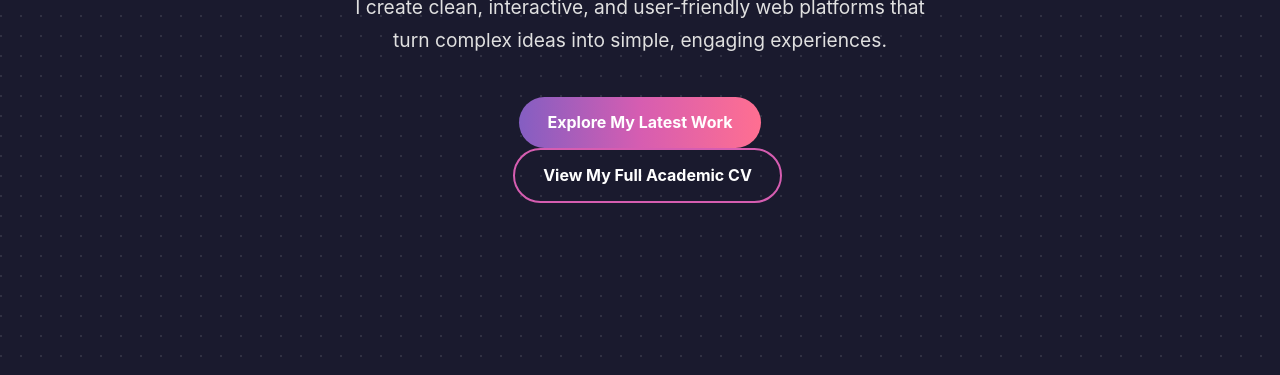
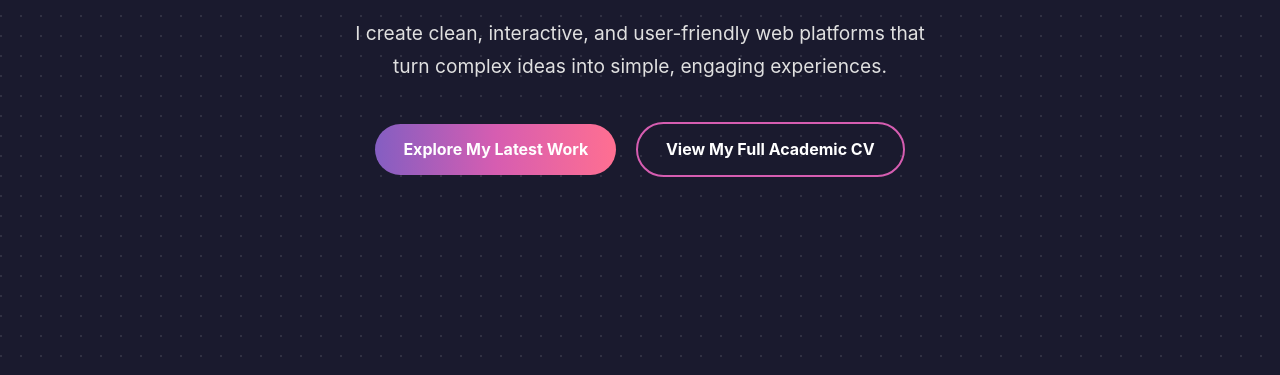
Before and after one commit to SofianePro208/Portfolio, a plain HTML site: page index.html in a window 1280 px wide. Shown: the part 425-800 px from the top of the page. Drawn offline with nearby package versions, Linux system fonts and the light colour scheme.

Commit message:
Update index.html

```diff
--- a/index.html
+++ b/index.html
@@ -41,7 +41,7 @@
                 <h1>I'm Sofiane,</h1>
                 <h2>a <span id="typing-effect"></span></h2>
 <p>I create clean, interactive, and user-friendly web platforms that turn complex ideas into simple, engaging experiences.</p>
-                <a href="#projects" class="btn">Explore My Latest Work</a> <br>
+                <a href="#projects" class="btn">Explore My Latest Work</a>
 <a href="academic-cv.html" class="btn btn-secondary">View My Full Academic CV</a>
 	    </div>
         </section>
```
